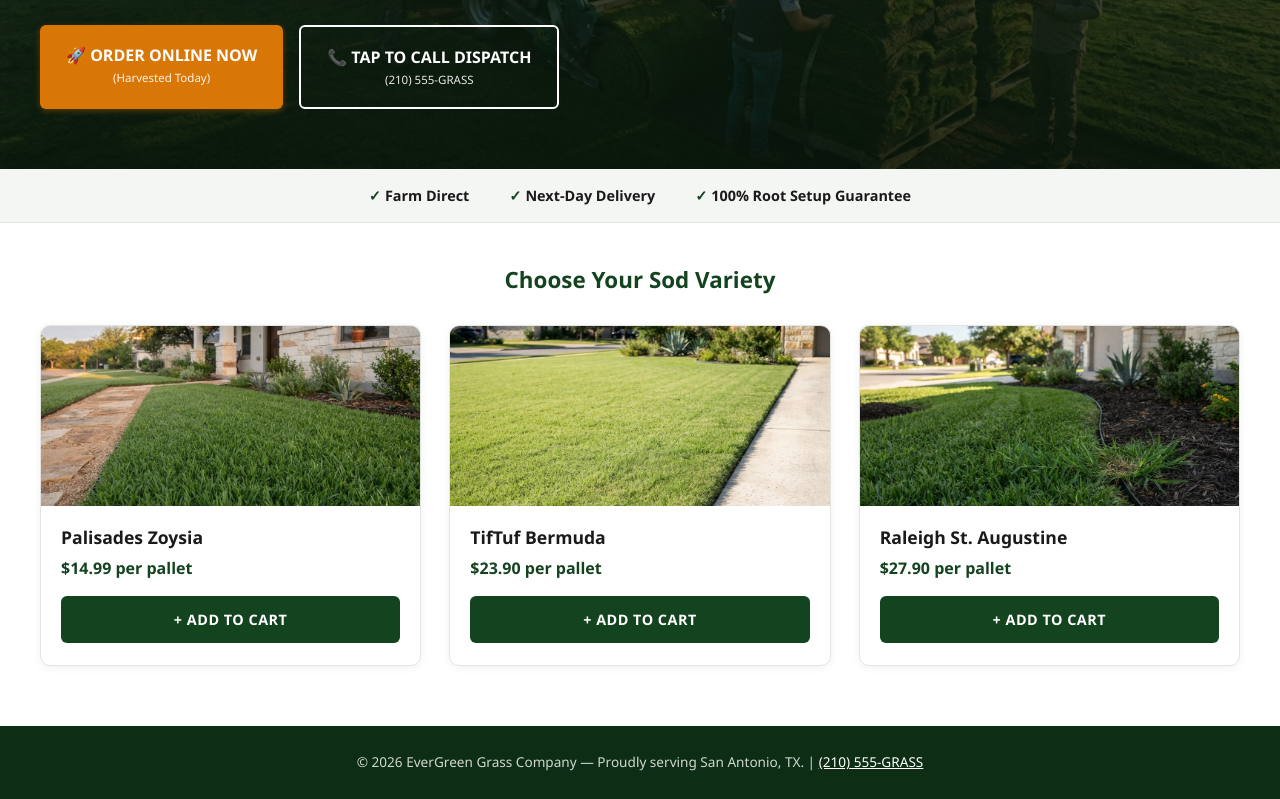
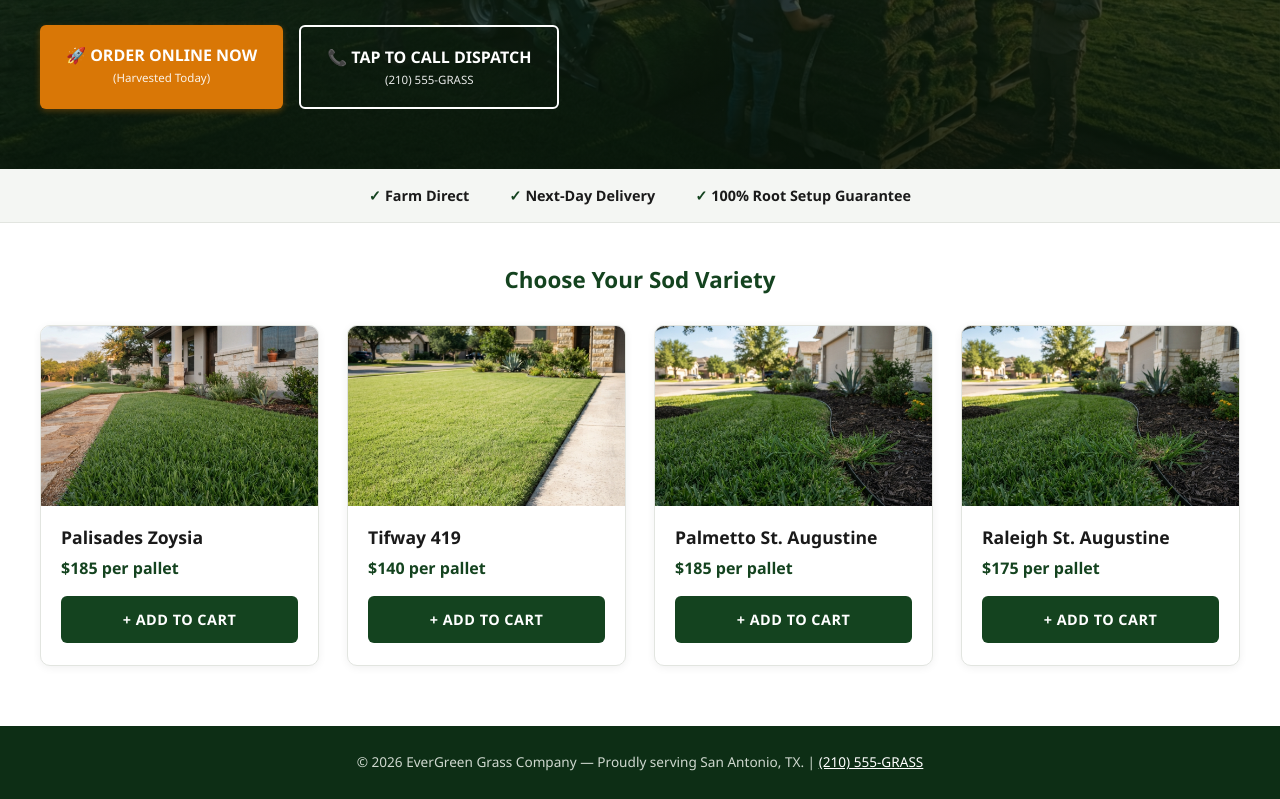
Before and after one commit to rmillican4u2/EverGreen-Farms-Landscaper-2, a plain HTML site: page index.html in a window 1280 px wide. Shown: the part 381-1180 px from the top of the page. Drawn offline with Linux system fonts and the light colour scheme.

Commit message:
Update index.html

```diff
--- a/index.html
+++ b/index.html
@@ -368,7 +368,7 @@
     .btn-hero { width: auto; }
 
     .product-grid {
-      grid-template-columns: repeat(3, 1fr);
+      grid-template-columns: repeat(4, 1fr);
       gap: 28px;
     }
 
@@ -442,16 +442,25 @@
       <img src="palisades-zoysia.jpeg" alt="Palisades Zoysia sod">
       <div class="card-body">
         <h4>Palisades Zoysia</h4>
-        <div class="price">$14.99 per pallet</div>
+        <div class="price">$185 per pallet</div>
         <button class="btn btn-card">+ ADD TO CART</button>
       </div>
     </div>
 
     <div class="card">
-      <img src="tiftuf-bermuda.jpeg" alt="TifTuf Bermuda sod">
+      <img src="tiftuf-bermuda.jpeg" alt="Tifway 419 sod">
       <div class="card-body">
-        <h4>TifTuf Bermuda</h4>
-        <div class="price">$23.90 per pallet</div>
+        <h4>Tifway 419</h4>
+        <div class="price">$140 per pallet</div>
+        <button class="btn btn-card">+ ADD TO CART</button>
+      </div>
+    </div>
+
+    <div class="card">
+      <img src="raleigh-st-augustine.jpeg" alt="Palmetto St. Augustine sod">
+      <div class="card-body">
+        <h4>Palmetto St. Augustine</h4>
+        <div class="price">$185 per pallet</div>
         <button class="btn btn-card">+ ADD TO CART</button>
       </div>
     </div>
@@ -460,7 +469,7 @@
       <img src="raleigh-st-augustine.jpeg" alt="Raleigh St. Augustine sod">
       <div class="card-body">
         <h4>Raleigh St. Augustine</h4>
-        <div class="price">$27.90 per pallet</div>
+        <div class="price">$175 per pallet</div>
         <button class="btn btn-card">+ ADD TO CART</button>
       </div>
     </div>
```
